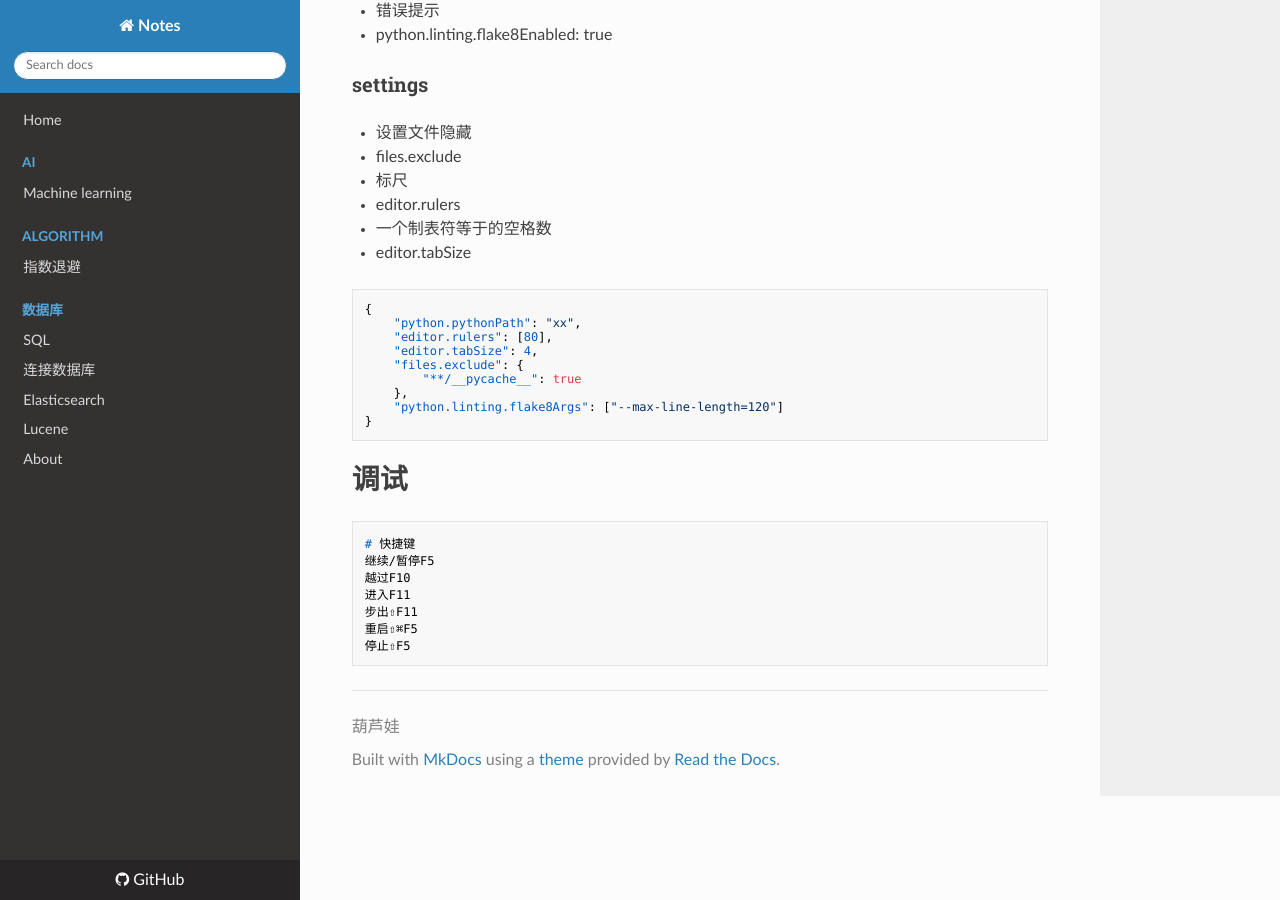
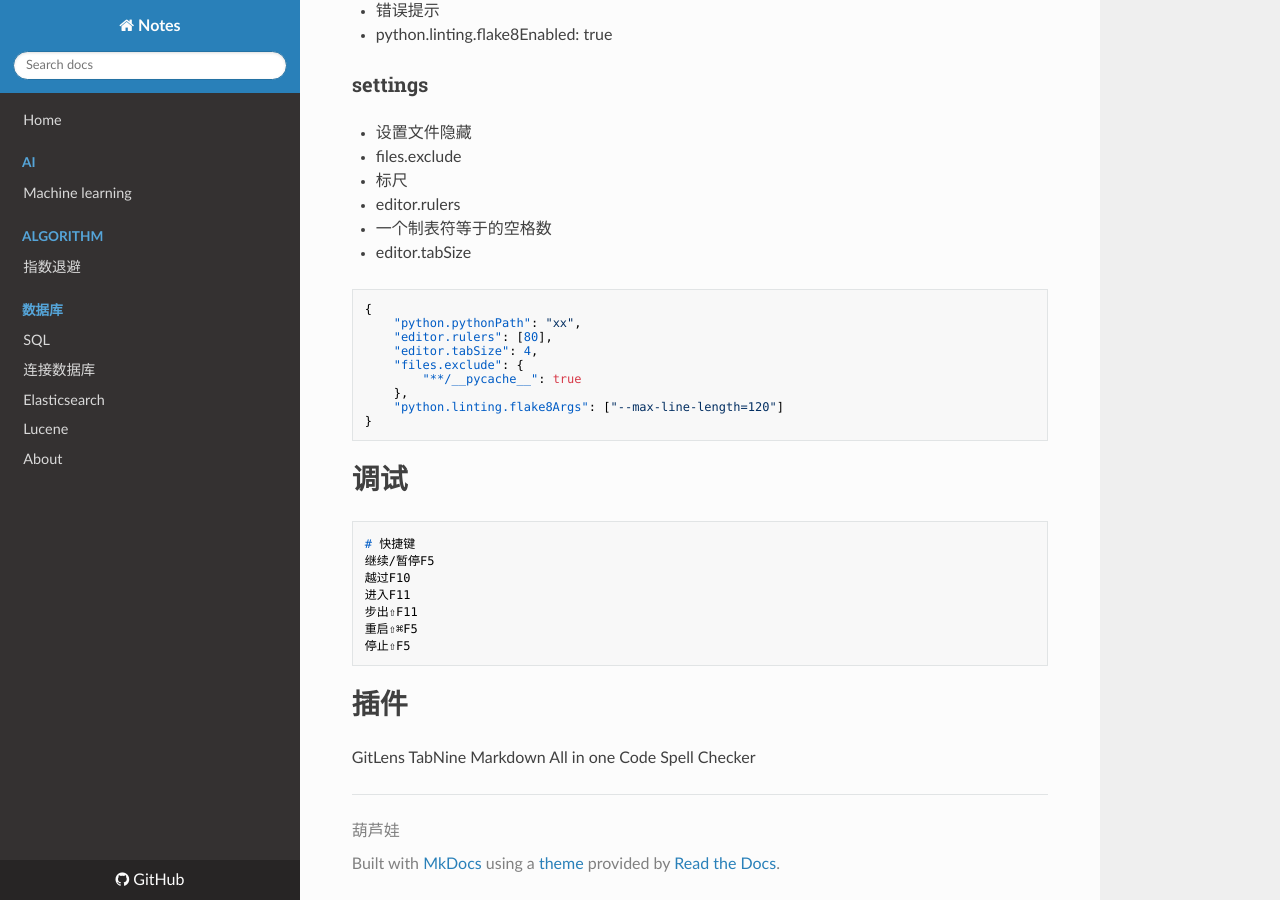
Before and after one commit to boyhaha/Essay, an MkDocs documentation site: the page built from docs/Tools/Vscode.md, in a window 1280 px wide and 900 px high, scrolled down 550 px. Built offline with MkDocs 1.6.1, drawn with Linux system fonts in a browser that asks for light colours; nearby versions of some CDN libraries; old or Windows-style settings are respelled for this version of MkDocs.

Commit message:
daily update

````diff
--- a/docs/Tools/Vscode.md
+++ b/docs/Tools/Vscode.md
@@ -49,3 +49,9 @@
 重启⇧⌘F5
 停止⇧F5
 ```
+
+# 插件
+GitLens
+TabNine
+Markdown All in one
+Code Spell Checker
````
Also changed, not shown: docs/Database/ElasticSearch.md (+1 -1 lines), docs/System/macOS/Mac init.md (+2 -2 lines).
